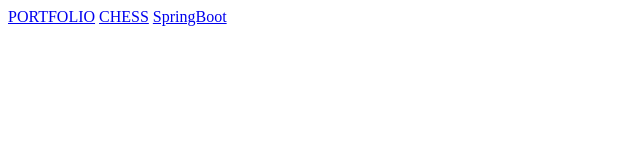
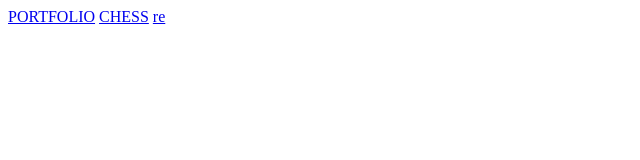
Before and after one commit to MohamedAzeem77/MohamedAzeem77.github.io, a plain HTML site: page index.html in a window 1280 px wide. Shown: the full height of the page, 0-640 px from the left. Drawn offline with Linux system fonts and the light colour scheme.

Commit message:
Update index.html

```diff
--- a/index.html
+++ b/index.html
@@ -8,6 +8,7 @@
 <body>
     <a href="Profile.html">PORTFOLIO</a>
      <a href="Chess.html">CHESS</a>
-     <a href="StaffManagement.zip">SpringBoot</a>
+    <a href="liststaffs.html">re</a>
+
 </body>
 </html>
```
